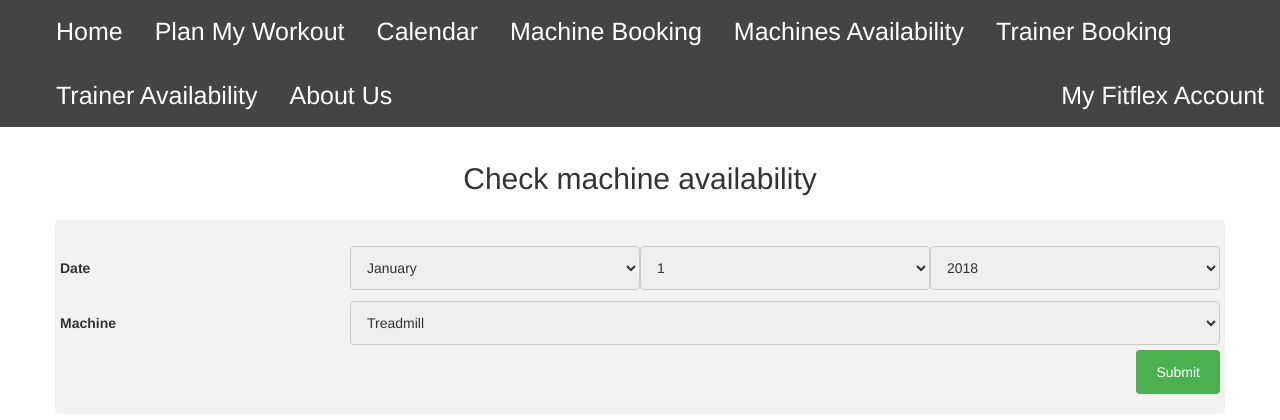
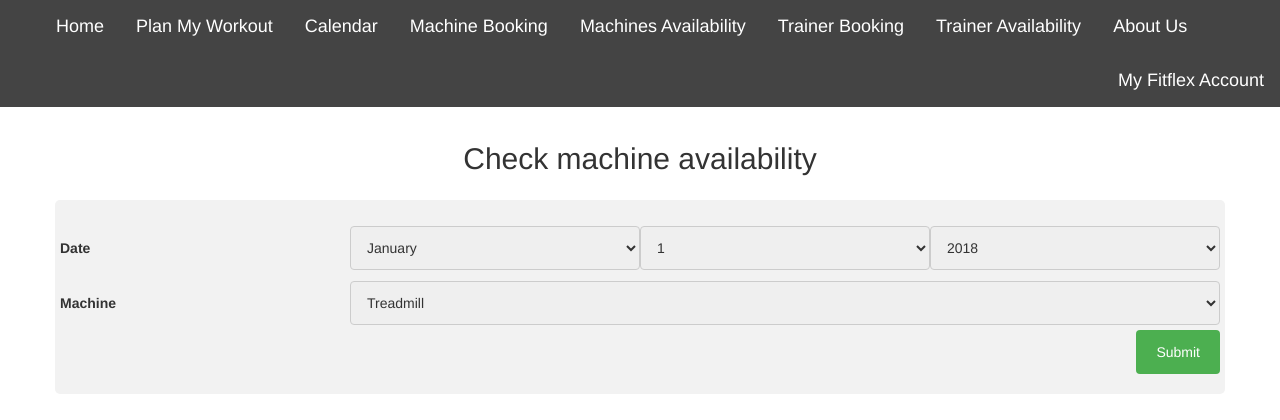
Before and after one commit to hmcoding/Fitflex, a Python web app: template app/templates/machines_availability.html in a window 1280 px wide. Shown: the top 420 px of the page. Run offline with Jinja, Linux system fonts and the light colour scheme; the template is opened without the code that fills it, so the values that code supplies are empty; some libraries are stand-ins or nearby versions.

Commit message:
Readded trainers_availability.html template to the navigation bar lost in my last pull, and corrected font size inconsistency.

```diff
--- a/app/templates/header.html
+++ b/app/templates/header.html
@@ -24,7 +24,7 @@
        margin: 0;
        padding: none;
       font-family: "Helvetica Neue";
-      font-size: 25px;
+      font-size: 18px;
        overflow: hidden;
        background-color: #444;
        }
@@ -106,7 +106,7 @@ h1 {
     <li style="float:left"><a href="machines.html" class="a-dropbtn">Machine Booking    </a></li>
     <li style="float:left"><a href="machines_availability.html" class="a-dropbtn">Machines Availability    </a></li>
     <li style="float:left"><a href="trainers.html" class="a-dropbtn">Trainer Booking    </a></li>
-    <li style="float:left"><a href="trainers.html" class="a-dropbtn">Trainer Availability    </a></li>
+    <li style="float:left"><a href="trainers_availability.html" class="a-dropbtn">Trainer Availability    </a></li>
     <li class="dropdown">
      </form>
    </li>
```
